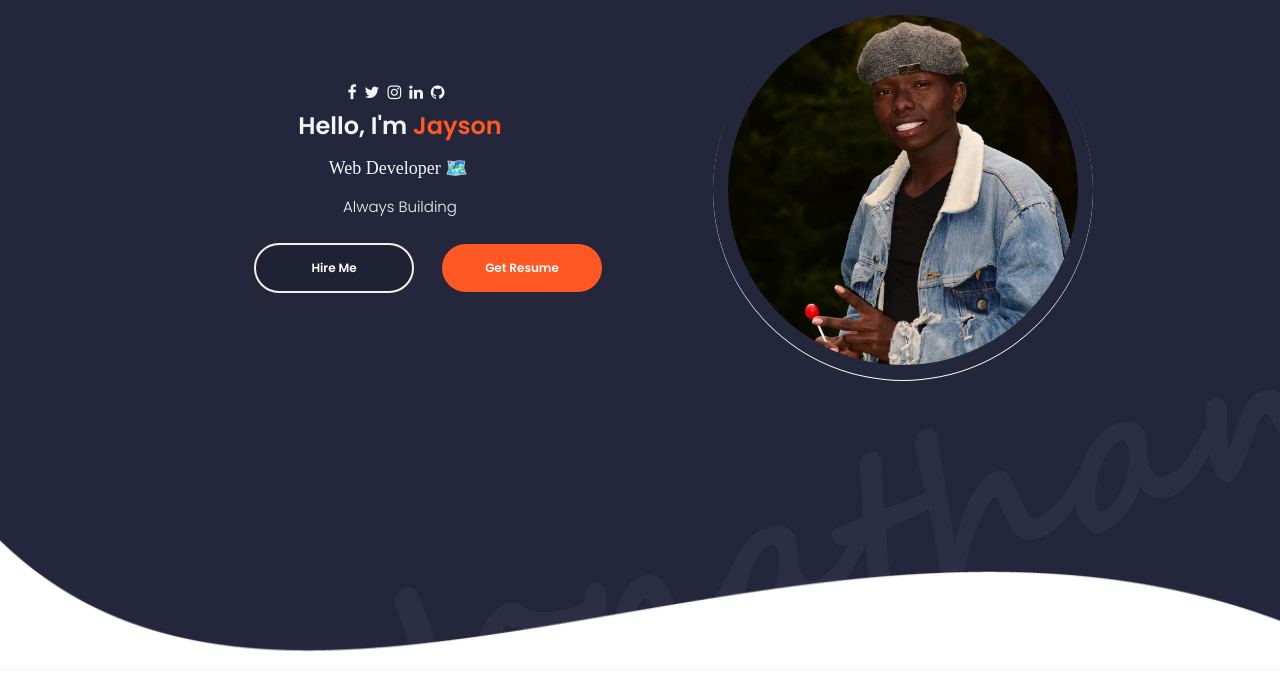
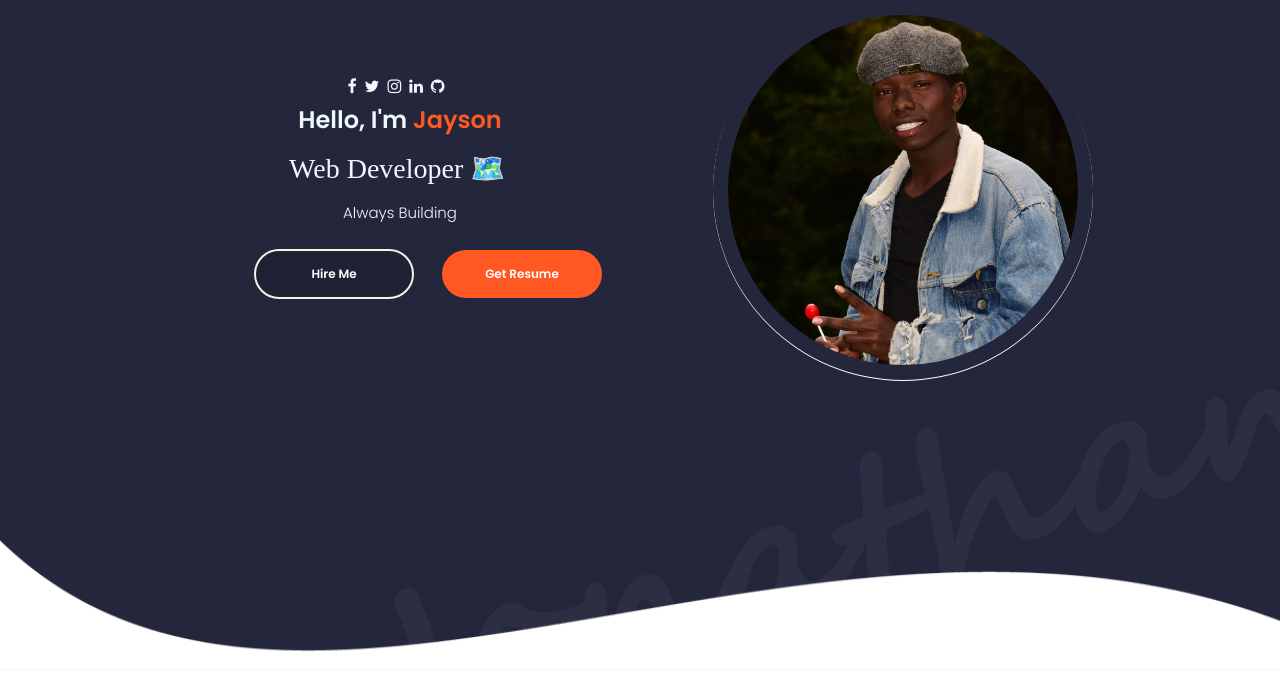
Before and after one commit to jasonkiptoo/my-portfolio, a React (Create React App) app: page / in a window 1280 px wide. Shown: the top 690 px of the page. Built offline with nearby package versions, Linux system fonts and the light colour scheme; a web font is replaced by a local one.

Commit message:
added the emojis

```diff
--- a/src/PortfolioContainer/Home/Profile/Profile.css
+++ b/src/PortfolioContainer/Home/Profile/Profile.css
@@ -21,7 +21,7 @@
   margin: 14px;
 }
 .profile-details-role h1 {
-  font-size: 18px;
+  font-size: 28px;
   font-family: "cursive";
 }
 .primary-text {
--- a/src/PortfolioContainer/Home/Profile/Profile.js
+++ b/src/PortfolioContainer/Home/Profile/Profile.js
@@ -37,7 +37,7 @@ function Profile() {
           <div className="profile-details-role">
             <span className="primary-text">
               {" "}
-              <h1>
+              <h1 className="text-lg">
                 <Typical
                   loop={Infinity}
                   steps={[
```
